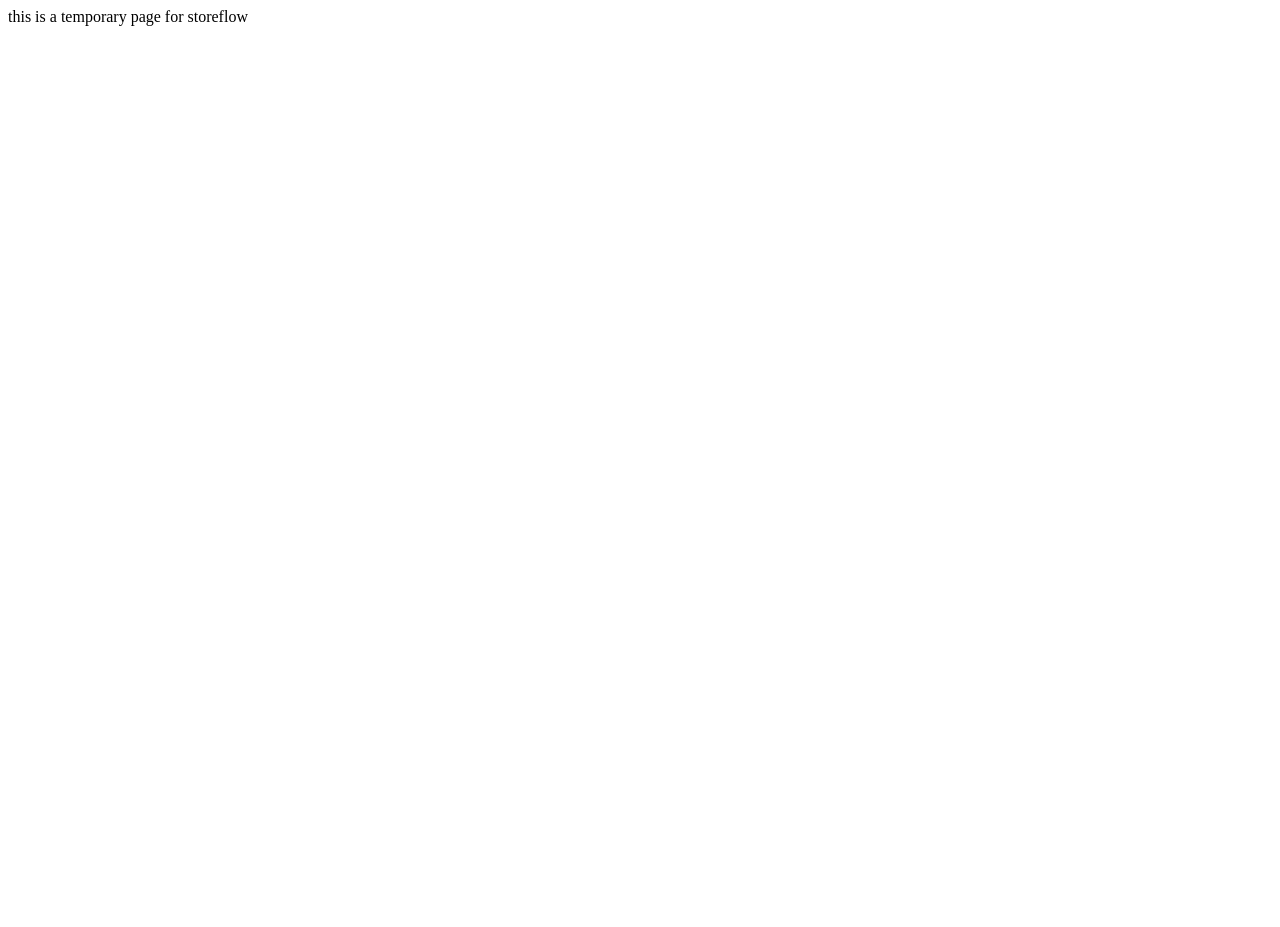
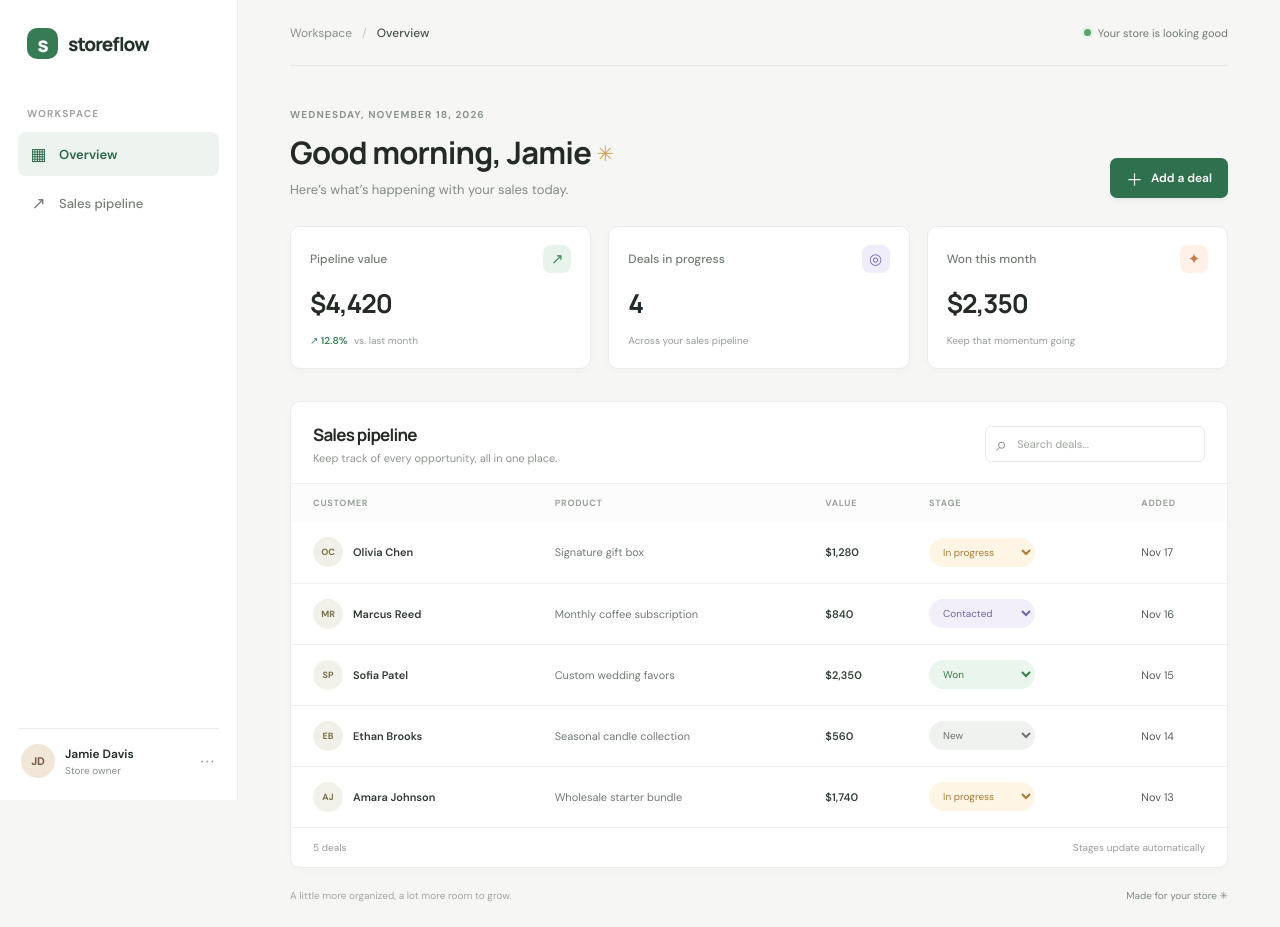
Before and after one commit to EL-Codes6/storeflow, a plain HTML site: page index.html in a window 1280 px wide. Before the commit the page ends 800 px from the top, so only its background shows below. Drawn offline with Linux system fonts and the light colour scheme.

Commit message:
Update StoreFlow

```diff
--- a/index.html
+++ b/index.html
@@ -1,11 +1,132 @@
-<!DOCTYPE html>
+<!doctype html>
 <html lang="en">
 <head>
-    <meta charset="UTF-8">
-    <meta name="viewport" content="width=device-width, initial-scale=1.0">
-    <title>storeflow</title>
+  <meta charset="UTF-8">
+  <meta name="viewport" content="width=device-width, initial-scale=1">
+  <meta name="theme-color" content="#f6f7f5">
+  <title>Storeflow — Sales pipeline</title>
+  <link rel="stylesheet" href="style.css">
 </head>
 <body>
-    this is a temporary page for storeflow
+  <div class="app-shell">
+    <aside class="sidebar" aria-label="Main navigation">
+      <a class="brand" href="#" aria-label="Storeflow home">
+        <span class="brand-mark" aria-hidden="true">s</span>
+        <span>storeflow</span>
+      </a>
+      <p class="nav-label">WORKSPACE</p>
+      <nav>
+        <a class="nav-item active" href="#overview" aria-current="page">
+          <span class="nav-icon" aria-hidden="true">▦</span> Overview
+        </a>
+        <a class="nav-item" href="#deals">
+          <span class="nav-icon" aria-hidden="true">↗</span> Sales pipeline
+        </a>
+      </nav>
+      <div class="sidebar-bottom">
+        <span class="avatar">JD</span>
+        <span class="profile-copy"><strong>Jamie Davis</strong><small>Store owner</small></span>
+        <span class="profile-more" aria-hidden="true">···</span>
+      </div>
+    </aside>
+
+    <main class="main-content" id="overview">
+      <header class="topbar">
+        <div class="breadcrumb">Workspace <span>/</span> <strong>Overview</strong></div>
+        <div class="today"><span class="status-dot"></span> Your store is looking good</div>
+      </header>
+
+      <section class="page-heading" aria-labelledby="page-title">
+        <div>
+          <p class="eyebrow" id="today-label"></p>
+          <h1 id="page-title">Good morning, Jamie <span aria-hidden="true">✳</span></h1>
+          <p class="subtitle">Here’s what’s happening with your sales today.</p>
+        </div>
+        <button class="button button-primary" id="add-deal-button" type="button">
+          <span aria-hidden="true">＋</span> Add a deal
+        </button>
+      </section>
+
+      <section class="stats-grid" aria-label="Sales summary">
+        <article class="stat-card">
+          <div class="stat-top"><span>Pipeline value</span><span class="stat-icon mint" aria-hidden="true">↗</span></div>
+          <strong class="stat-value" id="pipeline-total">$0</strong>
+          <span class="stat-note"><span class="trend">↗ 12.8%</span> vs. last month</span>
+        </article>
+        <article class="stat-card">
+          <div class="stat-top"><span>Deals in progress</span><span class="stat-icon lavender" aria-hidden="true">◎</span></div>
+          <strong class="stat-value" id="active-count">0</strong>
+          <span class="stat-note">Across your sales pipeline</span>
+        </article>
+        <article class="stat-card">
+          <div class="stat-top"><span>Won this month</span><span class="stat-icon peach" aria-hidden="true">✦</span></div>
+          <strong class="stat-value" id="won-total">$0</strong>
+          <span class="stat-note">Keep that momentum going</span>
+        </article>
+      </section>
+
+      <section class="pipeline-section" id="deals" aria-labelledby="deals-title">
+        <p class="app-notice" id="app-notice" role="status" hidden></p>
+        <div class="section-heading">
+          <div>
+            <h2 id="deals-title">Sales pipeline</h2>
+            <p>Keep track of every opportunity, all in one place.</p>
+          </div>
+          <label class="search-box">
+            <span aria-hidden="true">⌕</span>
+            <span class="sr-only">Search deals</span>
+            <input id="search-input" type="search" placeholder="Search deals..." autocomplete="off">
+          </label>
+        </div>
+        <div class="table-wrap">
+          <table>
+            <thead>
+              <tr>
+                <th scope="col">CUSTOMER</th>
+                <th scope="col">PRODUCT</th>
+                <th scope="col">VALUE</th>
+                <th scope="col">STAGE</th>
+                <th scope="col">ADDED</th>
+              </tr>
+            </thead>
+            <tbody id="deal-list"></tbody>
+          </table>
+          <div class="empty-state" id="empty-state" hidden>
+            <span aria-hidden="true">✳</span>
+            <strong>No deals found</strong>
+            <p>Try a different search, or add your first deal.</p>
+          </div>
+        </div>
+        <div class="table-footer"><span id="deal-count">0 deals</span><span>Stages update automatically</span></div>
+      </section>
+
+      <footer class="footer">A little more organized, a lot more room to grow. <span>Made for your store ✳</span></footer>
+    </main>
+  </div>
+
+  <dialog class="deal-dialog" id="deal-dialog" aria-labelledby="dialog-title">
+    <form id="deal-form">
+      <div class="dialog-heading">
+        <div><p class="eyebrow">NEW OPPORTUNITY</p><h2 id="dialog-title">Add a deal</h2></div>
+        <button class="icon-button" id="close-dialog" type="button" aria-label="Close dialog">×</button>
+      </div>
+      <label class="field-label" for="customer-input">Customer name</label>
+      <input class="form-input" id="customer-input" name="customer" placeholder="e.g. Alex Morgan" required maxlength="60">
+      <label class="field-label" for="product-input">Product or service</label>
+      <input class="form-input" id="product-input" name="product" placeholder="e.g. Handmade ceramic set" required maxlength="80">
+      <label class="field-label" for="value-input">Deal value</label>
+      <div class="currency-input"><span>$</span><input id="value-input" name="value" type="number" min="0.01" step="0.01" placeholder="0.00" required></div>
+      <label class="field-label" for="stage-input">Stage</label>
+      <select class="form-input" id="stage-input" name="stage">
+        <option>New</option><option>Contacted</option><option>In progress</option><option>Won</option>
+      </select>
+      <div class="dialog-actions">
+        <button class="button button-secondary" id="cancel-dialog" type="button">Cancel</button>
+        <button class="button button-primary" type="submit">Save deal</button>
+      </div>
+    </form>
+  </dialog>
+
+  <script src="script.js"></script>
 </body>
 </html>
--- /dev/null
+++ b/script.js
@@ -0,0 +1,203 @@
+const STORAGE_KEY = "storeflow-deals";
+const stages = ["New", "Contacted", "In progress", "Won"];
+const sampleDate = (daysAgo) => {
+  const date = new Date();
+  date.setDate(date.getDate() - daysAgo);
+  date.setHours(12, 0, 0, 0);
+  return date.toISOString();
+};
+const starterDeals = [
+  { id: "deal-1", customer: "Olivia Chen", product: "Signature gift box", value: 1280, stage: "In progress", createdAt: sampleDate(1) },
+  { id: "deal-2", customer: "Marcus Reed", product: "Monthly coffee subscription", value: 840, stage: "Contacted", createdAt: sampleDate(2) },
+  { id: "deal-3", customer: "Sofia Patel", product: "Custom wedding favors", value: 2350, stage: "Won", createdAt: sampleDate(3) },
+  { id: "deal-4", customer: "Ethan Brooks", product: "Seasonal candle collection", value: 560, stage: "New", createdAt: sampleDate(4) },
+  { id: "deal-5", customer: "Amara Johnson", product: "Wholesale starter bundle", value: 1740, stage: "In progress", createdAt: sampleDate(5) }
+];
+
+const dealList = document.getElementById("deal-list");
+const searchInput = document.getElementById("search-input");
+const emptyState = document.getElementById("empty-state");
+const dialog = document.getElementById("deal-dialog");
+const dealForm = document.getElementById("deal-form");
+const notice = document.getElementById("app-notice");
+
+function showNotice(message) {
+  notice.textContent = message;
+  notice.hidden = false;
+}
+
+function isValidDeal(deal) {
+  return deal && typeof deal.id === "string" &&
+    typeof deal.customer === "string" && typeof deal.product === "string" &&
+    Number.isFinite(deal.value) && deal.value > 0 &&
+    stages.includes(deal.stage) && !Number.isNaN(Date.parse(deal.createdAt));
+}
+
+function loadDeals() {
+  try {
+    const saved = localStorage.getItem(STORAGE_KEY);
+    if (saved === null) {
+      localStorage.setItem(STORAGE_KEY, JSON.stringify(starterDeals));
+      return [...starterDeals];
+    }
+
+    const parsed = JSON.parse(saved);
+    if (!Array.isArray(parsed) || !parsed.every(isValidDeal)) {
+      throw new Error("Stored deal data has an unexpected format.");
+    }
+    return parsed;
+  } catch (error) {
+    console.error("Unable to load saved sales deals.", error);
+    showNotice("Saved deals couldn't be loaded. Showing the sample deals for now.");
+    return [...starterDeals];
+  }
+}
+
+let deals = loadDeals();
+
+function saveDeals() {
+  try {
+    localStorage.setItem(STORAGE_KEY, JSON.stringify(deals));
+    notice.hidden = true;
+  } catch (error) {
+    console.error("Unable to save sales deals.", error);
+    showNotice("Your latest changes are only saved for this session. Check your browser storage settings.");
+  }
+}
+
+function formatCurrency(value) {
+  return new Intl.NumberFormat("en-US", {
+    style: "currency",
+    currency: "USD",
+    maximumFractionDigits: Number.isInteger(value) ? 0 : 2
+  }).format(value);
+}
+
+function initials(name) {
+  return name.trim().split(/\s+/).slice(0, 2).map((part) => part[0] || "").join("").toUpperCase();
+}
+
+function stageClass(stage) {
+  return `stage-${stage.toLowerCase().replace(/\s+/g, "-")}`;
+}
+
+function createCell(className, text) {
+  const cell = document.createElement("td");
+  if (className) cell.className = className;
+  cell.textContent = text;
+  return cell;
+}
+
+function renderDeals() {
+  const query = searchInput.value.trim().toLowerCase();
+  const filteredDeals = deals.filter((deal) =>
+    `${deal.customer} ${deal.product} ${deal.stage}`.toLowerCase().includes(query)
+  );
+  dealList.replaceChildren();
+
+  filteredDeals.forEach((deal) => {
+    const row = document.createElement("tr");
+    const customerCell = document.createElement("td");
+    const customerWrap = document.createElement("div");
+    const avatar = document.createElement("span");
+    const customerName = document.createElement("span");
+    customerWrap.className = "customer-cell";
+    avatar.className = "customer-avatar";
+    avatar.textContent = initials(deal.customer);
+    avatar.setAttribute("aria-hidden", "true");
+    customerName.className = "customer-name";
+    customerName.textContent = deal.customer;
+    customerWrap.append(avatar, customerName);
+    customerCell.append(customerWrap);
+
+    const stageCell = document.createElement("td");
+    const stageSelect = document.createElement("select");
+    stageSelect.className = `stage-select ${stageClass(deal.stage)}`;
+    stageSelect.setAttribute("aria-label", `Stage for ${deal.customer}`);
+    stageSelect.dataset.dealId = deal.id;
+    stages.forEach((stage) => {
+      const option = document.createElement("option");
+      option.value = stage;
+      option.textContent = stage;
+      option.selected = stage === deal.stage;
+      stageSelect.append(option);
+    });
+    stageCell.append(stageSelect);
+
+    row.append(
+      customerCell,
+      createCell("product-name", deal.product),
+      createCell("value-cell", formatCurrency(deal.value)),
+      stageCell,
+      createCell("", new Intl.DateTimeFormat("en-US", { month: "short", day: "numeric" }).format(new Date(deal.createdAt)))
+    );
+    dealList.append(row);
+  });
+
+  const activeDeals = deals.filter((deal) => deal.stage !== "Won");
+  const now = new Date();
+  const wonDeals = deals.filter((deal) => {
+    const createdAt = new Date(deal.createdAt);
+    return deal.stage === "Won" && createdAt.getMonth() === now.getMonth() &&
+      createdAt.getFullYear() === now.getFullYear();
+  });
+  document.getElementById("pipeline-total").textContent = formatCurrency(
+    activeDeals.reduce((total, deal) => total + deal.value, 0)
+  );
+  document.getElementById("active-count").textContent = String(activeDeals.length);
+  document.getElementById("won-total").textContent = formatCurrency(
+    wonDeals.reduce((total, deal) => total + deal.value, 0)
+  );
+  document.getElementById("deal-count").textContent = `${filteredDeals.length} ${filteredDeals.length === 1 ? "deal" : "deals"}`;
+  emptyState.hidden = filteredDeals.length > 0;
+}
+
+document.getElementById("today-label").textContent = new Intl.DateTimeFormat("en-US", {
+  weekday: "long",
+  month: "long",
+  day: "numeric",
+  year: "numeric"
+}).format(new Date()).toUpperCase();
+
+document.getElementById("add-deal-button").addEventListener("click", () => {
+  dealForm.reset();
+  dialog.showModal();
+  document.getElementById("customer-input").focus();
+});
+
+document.getElementById("close-dialog").addEventListener("click", () => dialog.close());
+document.getElementById("cancel-dialog").addEventListener("click", () => dialog.close());
+searchInput.addEventListener("input", renderDeals);
+
+dealList.addEventListener("change", (event) => {
+  if (!event.target.matches(".stage-select")) return;
+  const deal = deals.find((item) => item.id === event.target.dataset.dealId);
+  if (!deal) return;
+  deal.stage = event.target.value;
+  saveDeals();
+  renderDeals();
+});
+
+dealForm.addEventListener("submit", (event) => {
+  event.preventDefault();
+  if (!dealForm.reportValidity()) return;
+
+  const formData = new FormData(dealForm);
+  const value = Number(formData.get("value"));
+  if (!Number.isFinite(value) || value <= 0) return;
+
+  deals.unshift({
+    id: `${Date.now()}-${Math.random().toString(36).slice(2, 8)}`,
+    customer: String(formData.get("customer")).trim(),
+    product: String(formData.get("product")).trim(),
+    value,
+    stage: String(formData.get("stage")),
+    createdAt: new Date().toISOString()
+  });
+  saveDeals();
+  searchInput.value = "";
+  renderDeals();
+  dialog.close();
+});
+
+renderDeals();
--- /dev/null
+++ b/style.css
@@ -0,0 +1,190 @@
+@import url("https://fonts.googleapis.com/css2?family=DM+Sans:wght@400;500;600;700&family=Manrope:wght@400;500;600;700;800&display=swap");
+
+:root {
+  font-family: "DM Sans", sans-serif;
+  color: #242a25;
+  background: #f6f7f5;
+  font-synthesis: none;
+  text-rendering: optimizeLegibility;
+  --green: #2f704e;
+  --green-dark: #245c3e;
+  --muted: #8a918b;
+  --line: #eceeeb;
+}
+
+* { box-sizing: border-box; }
+body { margin: 0; min-width: 320px; min-height: 100vh; }
+button, input, select { font: inherit; }
+button { cursor: pointer; }
+
+.app-shell { min-height: 100vh; }
+.sidebar {
+  width: 238px;
+  position: fixed;
+  inset: 0 auto 0 0;
+  display: flex;
+  flex-direction: column;
+  padding: 28px 18px 18px;
+  background: #fff;
+  border-right: 1px solid #eeefed;
+}
+.brand {
+  display: flex;
+  align-items: center;
+  gap: 10px;
+  padding: 0 9px;
+  color: #26332a;
+  font-family: Manrope, sans-serif;
+  font-size: 19px;
+  font-weight: 800;
+  letter-spacing: -1px;
+  text-decoration: none;
+}
+.brand-mark {
+  display: grid;
+  width: 31px;
+  height: 31px;
+  place-items: center;
+  border-radius: 10px;
+  background: #377b54;
+  color: white;
+  font-size: 21px;
+  font-weight: 800;
+}
+.nav-label { margin: 48px 9px 12px; color: #a0a59f; font-size: 10px; font-weight: 700; letter-spacing: 1.15px; }
+.sidebar nav { display: grid; gap: 5px; }
+.nav-item {
+  display: flex;
+  align-items: center;
+  gap: 12px;
+  padding: 11px 12px;
+  border-radius: 8px;
+  color: #777e78;
+  font-size: 13px;
+  font-weight: 500;
+  text-decoration: none;
+}
+.nav-item:hover { background: #f7f8f6; color: #354139; }
+.nav-item.active { background: #edf4ef; color: #2c6847; font-weight: 600; }
+.nav-icon { width: 17px; text-align: center; font-size: 17px; }
+.sidebar-bottom { display: flex; align-items: center; gap: 10px; margin-top: auto; padding: 15px 3px 4px; border-top: 1px solid var(--line); }
+.avatar { display: grid; width: 34px; height: 34px; place-items: center; border-radius: 50%; background: #f2e6d9; color: #725a44; font-size: 11px; font-weight: 700; }
+.profile-copy { display: grid; gap: 2px; font-size: 11px; }
+.profile-copy strong { font-size: 12px; font-weight: 600; }
+.profile-copy small { color: var(--muted); font-size: 10px; }
+.profile-more { margin-left: auto; color: #929892; letter-spacing: 2px; }
+
+.main-content { max-width: 1420px; margin-left: 238px; padding: 0 52px 25px; }
+.topbar { height: 66px; display: flex; justify-content: space-between; align-items: center; border-bottom: 1px solid #e9ebe8; color: #8b918c; font-size: 12px; }
+.breadcrumb { display: flex; gap: 10px; align-items: center; }
+.breadcrumb strong { color: #4a514b; font-weight: 500; }
+.breadcrumb span { color: #c3c7c3; }
+.today { display: flex; align-items: center; gap: 7px; color: #727a73; font-size: 11px; }
+.status-dot { width: 7px; height: 7px; border-radius: 50%; background: #58a36f; box-shadow: 0 0 0 3px #e8f4eb; }
+.page-heading { display: flex; justify-content: space-between; align-items: end; gap: 20px; padding: 42px 0 28px; }
+.eyebrow { margin: 0 0 10px; color: #8a928b; font-size: 10px; font-weight: 700; letter-spacing: 1.15px; }
+h1, h2, p { margin-top: 0; }
+h1, h2 { font-family: Manrope, sans-serif; letter-spacing: -0.8px; }
+h1 { margin-bottom: 8px; font-size: clamp(24px, 3vw, 31px); font-weight: 700; }
+h1 span { color: #d3a557; font-size: 21px; vertical-align: 3px; }
+.subtitle { margin: 0; color: #838a84; font-size: 13px; }
+.button { display: inline-flex; min-height: 40px; align-items: center; justify-content: center; gap: 8px; padding: 0 16px; border: 0; border-radius: 7px; font-size: 12px; font-weight: 600; transition: background .15s, transform .15s; }
+.button:active { transform: translateY(1px); }
+.button-primary { background: var(--green); color: #fff; box-shadow: 0 2px 4px #2f704e1a; }
+.button-primary:hover { background: var(--green-dark); }
+.button-primary span { font-size: 17px; font-weight: 400; }
+.button-secondary { border: 1px solid #e3e7e2; background: white; color: #626a63; }
+.button-secondary:hover { background: #f7f8f6; }
+
+.stats-grid { display: grid; grid-template-columns: repeat(3, minmax(0, 1fr)); gap: 17px; }
+.stat-card { min-height: 143px; padding: 18px 19px; border: 1px solid #ebedea; border-radius: 10px; background: #fff; box-shadow: 0 3px 10px #25362705; }
+.stat-top { display: flex; justify-content: space-between; align-items: center; color: #737b74; font-size: 12px; font-weight: 500; }
+.stat-icon { display: grid; width: 28px; height: 28px; place-items: center; border-radius: 8px; font-size: 15px; }
+.mint { background: #e8f4eb; color: #40865a; }
+.lavender { background: #f0edfa; color: #7a68b1; }
+.peach { background: #fff1e8; color: #c47b4e; }
+.stat-value { display: block; margin: 12px 0 7px; font-family: Manrope, sans-serif; font-size: 26px; font-weight: 700; letter-spacing: -1px; }
+.stat-note { color: #979d98; font-size: 10px; }
+.trend { margin-right: 4px; color: #398357; font-weight: 600; }
+
+.pipeline-section { margin-top: 32px; border: 1px solid #ebedea; border-radius: 10px; background: #fff; box-shadow: 0 3px 10px #25362705; }
+.app-notice { margin: 0; padding: 11px 22px; background: #fff7e8; color: #806334; font-size: 11px; }
+.section-heading { display: flex; justify-content: space-between; align-items: center; gap: 20px; padding: 21px 22px 18px; }
+.section-heading h2 { margin: 0 0 5px; font-size: 17px; font-weight: 700; }
+.section-heading p { margin: 0; color: #909690; font-size: 11px; }
+.search-box { display: flex; width: 220px; height: 36px; align-items: center; gap: 8px; padding: 0 10px; border: 1px solid #e8eae7; border-radius: 6px; color: #8d958e; }
+.search-box:focus-within { border-color: #9cbea7; box-shadow: 0 0 0 3px #eaf3ed; }
+.search-box > span:first-child { font-size: 20px; line-height: 1; }
+.search-box input { width: 100%; border: 0; outline: 0; color: #303832; background: transparent; font-size: 11px; }
+.search-box input::placeholder { color: #a0a59f; }
+.table-wrap { overflow-x: auto; border-top: 1px solid #f0f1ef; }
+table { width: 100%; border-collapse: collapse; text-align: left; }
+th { height: 38px; padding: 0 15px; background: #fbfcfb; color: #9ba19b; font-size: 9px; font-weight: 700; letter-spacing: .75px; white-space: nowrap; }
+th:first-child, td:first-child { padding-left: 22px; }
+td { height: 61px; padding: 8px 15px; border-top: 1px solid #f0f1ef; color: #555d56; font-size: 11px; white-space: nowrap; }
+tbody tr:first-child td { border-top: 0; }
+.customer-cell { display: flex; align-items: center; gap: 10px; }
+.customer-avatar { display: grid; width: 30px; height: 30px; flex: 0 0 30px; place-items: center; border-radius: 50%; background: #f2f1e9; color: #77714e; font-size: 9px; font-weight: 700; }
+.customer-name { color: #343b35; font-weight: 600; }
+.product-name { color: #727a73; }
+.value-cell { color: #354239; font-weight: 600; }
+.stage-select { min-width: 106px; padding: 6px 9px; border: 1px solid transparent; border-radius: 20px; outline: 0; font-size: 10px; cursor: pointer; }
+.stage-select:focus { border-color: #a6c5af; }
+.stage-new { background: #f0f2f0; color: #6c756d; }
+.stage-contacted { background: #f2effa; color: #7466a4; }
+.stage-in-progress { background: #fff5e5; color: #a87c35; }
+.stage-won { background: #eaf5ed; color: #397c4e; }
+.table-footer { display: flex; justify-content: space-between; padding: 13px 22px; border-top: 1px solid #f0f1ef; color: #9a9f9a; font-size: 10px; }
+.empty-state { padding: 45px 20px; text-align: center; color: #8d958e; }
+.empty-state > span { display: block; margin-bottom: 9px; color: #bfcaBF; font-size: 24px; }
+.empty-state strong { color: #4c554d; font-size: 13px; }
+.empty-state p { margin: 5px 0 0; font-size: 11px; }
+.footer { display: flex; justify-content: space-between; margin-top: 21px; color: #a1a7a1; font-size: 10px; }
+.footer span { color: #828b83; }
+.sr-only { position: absolute; width: 1px; height: 1px; padding: 0; margin: -1px; overflow: hidden; clip: rect(0, 0, 0, 0); white-space: nowrap; border: 0; }
+
+.deal-dialog { width: min(440px, calc(100vw - 32px)); padding: 25px; border: 1px solid #e9ece8; border-radius: 12px; color: #303832; box-shadow: 0 20px 70px #1620182b; }
+.deal-dialog::backdrop { background: #20282066; backdrop-filter: blur(2px); }
+.dialog-heading { display: flex; justify-content: space-between; align-items: start; margin-bottom: 24px; }
+.dialog-heading .eyebrow { margin-bottom: 5px; }
+.dialog-heading h2 { margin: 0; font-size: 22px; }
+.icon-button { width: 30px; height: 30px; border: 0; border-radius: 6px; background: #f3f5f2; color: #727a73; font-size: 21px; line-height: 1; }
+.field-label { display: block; margin: 15px 0 7px; color: #505951; font-size: 11px; font-weight: 600; }
+.form-input { width: 100%; height: 40px; padding: 0 11px; border: 1px solid #e3e7e2; border-radius: 6px; outline: 0; background: #fff; color: #303832; font-size: 12px; }
+.form-input:focus, .currency-input:focus-within { border-color: #94b99f; box-shadow: 0 0 0 3px #eaf3ed; }
+.form-input::placeholder { color: #a5aba5; }
+.currency-input { display: flex; height: 40px; align-items: center; gap: 8px; padding-left: 11px; border: 1px solid #e3e7e2; border-radius: 6px; color: #8a928b; font-size: 12px; }
+.currency-input input { width: 100%; height: 100%; padding: 0 11px 0 0; border: 0; outline: 0; color: #303832; background: transparent; font-size: 12px; }
+.dialog-actions { display: flex; justify-content: end; gap: 9px; margin-top: 24px; }
+
+@media (min-width: 1500px) { .main-content { margin-right: auto; } }
+@media (max-width: 900px) {
+  .sidebar { width: 205px; }
+  .main-content { margin-left: 205px; padding-right: 28px; padding-left: 28px; }
+  .stats-grid { gap: 10px; }
+  .stat-card { padding: 16px 14px; }
+}
+@media (max-width: 680px) {
+  .sidebar { position: static; width: auto; height: 60px; flex-direction: row; align-items: center; justify-content: space-between; padding: 0 18px; border-right: 0; border-bottom: 1px solid #eeefed; }
+  .brand { padding: 0; font-size: 17px; }
+  .brand-mark { width: 29px; height: 29px; }
+  .nav-label, .sidebar nav, .sidebar-bottom { display: none; }
+  .main-content { margin: 0; padding: 0 17px 20px; }
+  .topbar { height: 48px; }
+  .today { font-size: 0; }
+  .page-heading { align-items: start; padding: 27px 0 22px; }
+  .page-heading .button { min-height: 36px; padding: 0 11px; white-space: nowrap; }
+  .subtitle { max-width: 240px; line-height: 1.5; }
+  .stats-grid { grid-template-columns: 1fr; gap: 9px; }
+  .stat-card { min-height: 0; padding: 13px 15px; }
+  .stat-value { margin: 8px 0 4px; font-size: 23px; }
+  .pipeline-section { margin-top: 22px; }
+  .section-heading { align-items: start; flex-direction: column; padding: 17px 15px; }
+  .search-box { width: 100%; }
+  th:first-child, td:first-child { padding-left: 14px; }
+  th, td { padding-right: 11px; padding-left: 11px; }
+  .table-footer { padding-right: 14px; padding-left: 14px; }
+  .footer { gap: 12px; line-height: 1.5; }
+  .footer span { text-align: right; white-space: nowrap; }
+}
+@media (prefers-reduced-motion: reduce) { *, *::before, *::after { scroll-behavior: auto !important; transition-duration: .01ms !important; } }
```
